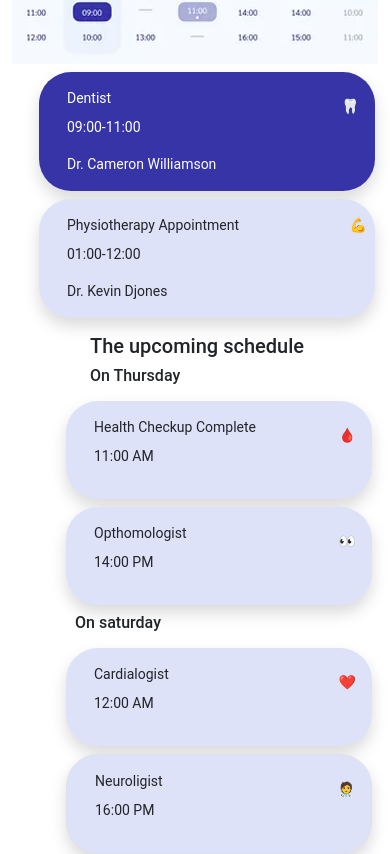
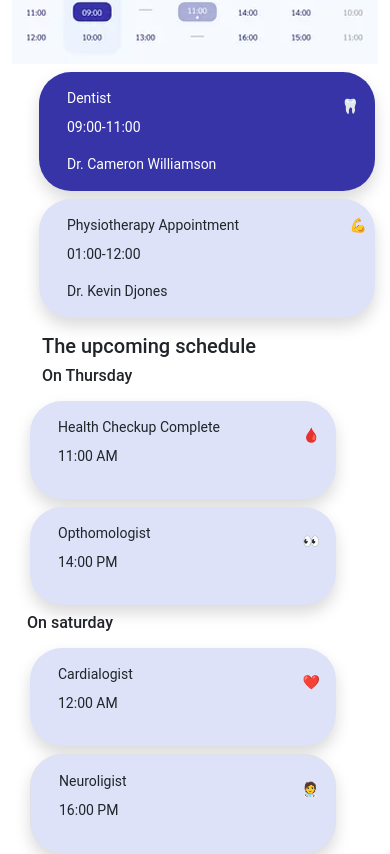
Before and after one commit to saikirsh/health-care-dashboard, a React (Create React App) app: page / in a window 390 px wide. Shown: the part 2188-3042 px from the top of the page. Built offline with nearby package versions, Linux system fonts and the light colour scheme.

Commit message:
responsive margin added

```diff
--- a/src/components/SimpleAppointmentCard/appointmentcard.jsx
+++ b/src/components/SimpleAppointmentCard/appointmentcard.jsx
@@ -1,11 +1,11 @@
 const AppointmentCard = () => {
   return (
     <>
-      <div className="mt-3 ml-5 col-md-12">
+      <div className="mt-3 ml-lg-5 ml-sm-0 ml-col-0 col-md-12">
         <h5>The upcoming schedule</h5>
         <h6 className="text-grey">On Thursday</h6>
       </div>
-      <div class="col-md-12 row ml-4">
+      <div class="col-md-12 row ml-lg-4 ml-sm-0">
         <div className="card col-md-6 col-12 col-sm-6 col-md-4 ml-lg-3 mt-2 custom-card2 shadow border-0">
           <div className="card-body">
             <p className="card-title">Health Checkup Complete</p>
@@ -23,8 +23,8 @@ const AppointmentCard = () => {
           </div>
         </div>
       </div>
-      <h6 className="text-grey ml-5 mt-2">On saturday</h6>
-       <div class="col-md-12 row ml-4">
+      <h6 className="text-grey ml-lg-5 ml-sm-0 mt-2">On saturday</h6>
+       <div class="col-md-12 row ml-lg-4 ml-sm-0">
 
         <div className="card col-md-6 col-12 col-sm-6  mt-2 ml-lg-3 ml-sm-0 custom-card2 shadow border-0">
           <div className="card-body">
```
